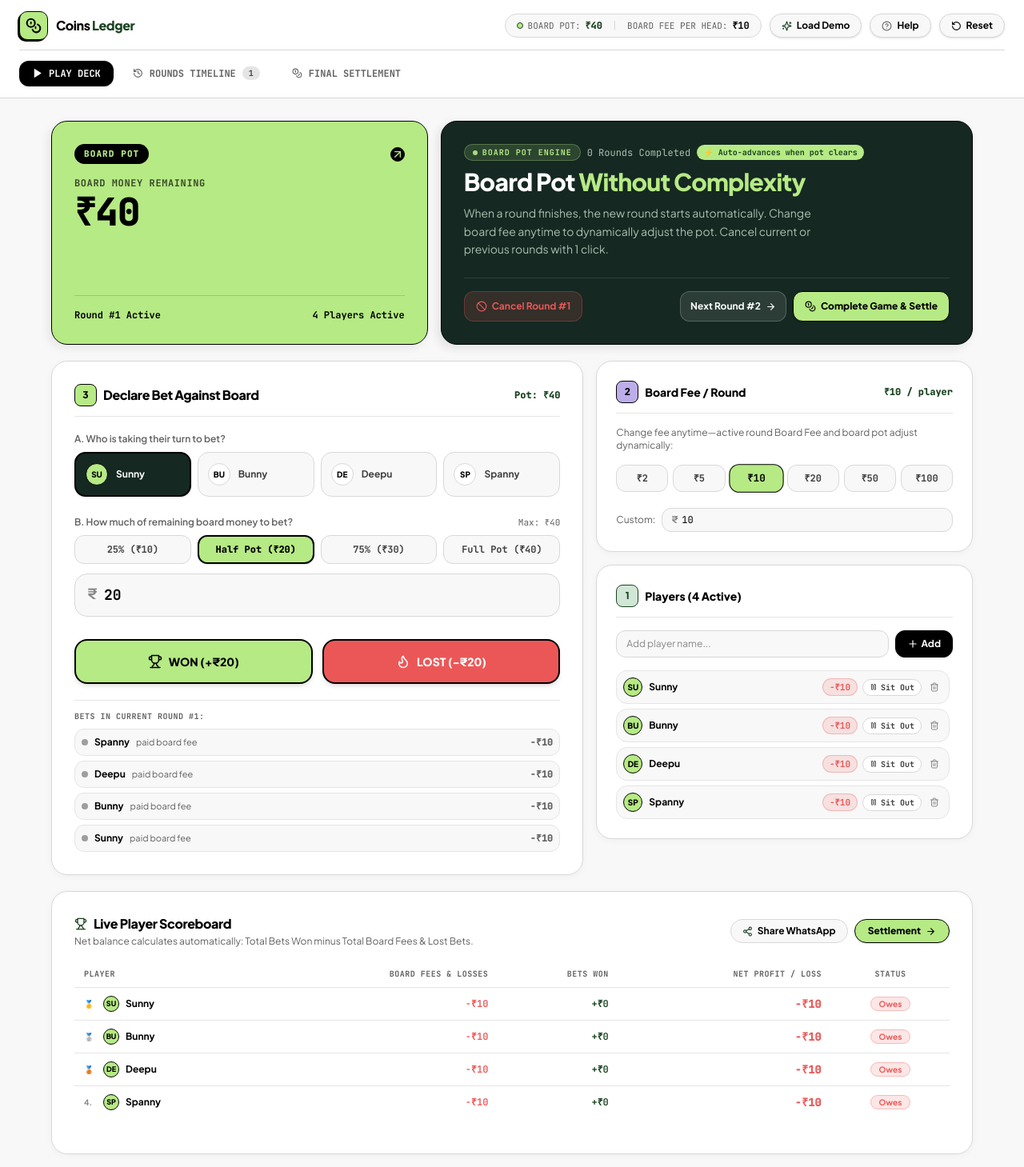
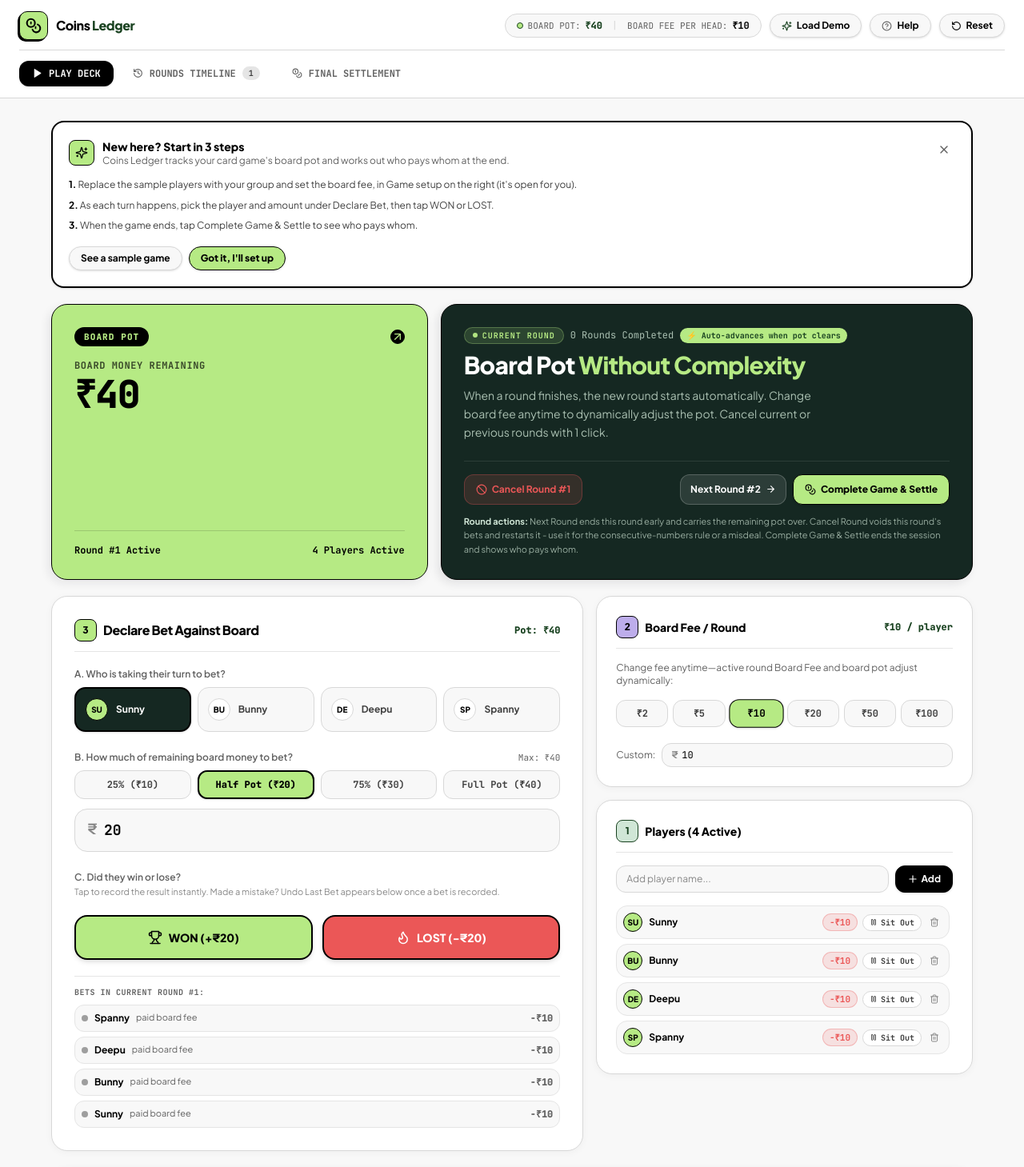
Before and after one commit to Nikhil-sai-nambula/coinledger, a React (Vite) app: page / in a window 1280 px wide. Shown: the top 1459 px of the page at 80% size. Built offline with nearby package versions, Linux system fonts and the light colour scheme.

Commit message:
Clarity pass: welcome strip, setup-first order, step C label, hints, medal gating
Added welcome message functionality for new users and updated game activity checks.

```diff
--- a/src/components/SimpleGameView.tsx
+++ b/src/components/SimpleGameView.tsx
@@ -31,6 +31,7 @@ import {
   ChevronDown,
   ChevronUp,
   Settings2,
+  X,
 } from 'lucide-react'
 
 // Coins Ledger Presets starting from ₹2, ₹5, ₹10, ₹20, ₹50, ₹100
@@ -39,6 +40,7 @@ const BOARD_FEE_PRESETS = [2, 5, 10, 20, 50, 100]
 export const SimpleGameView: React.FC = () => {
   const {
     state,
+    startedWithSavedGame,
     completedRounds,
     completedRoundsCount,
     lastCompletedRound,
@@ -62,6 +64,7 @@ export const SimpleGameView: React.FC = () => {
     activeRound,
     completeGameAndSettle,
     createRound,
+    loadDemoGame,
   } = useGame()
 
   // Step 1: Add player state
@@ -398,7 +401,13 @@ export const SimpleGameView: React.FC = () => {
 
   // Mobile: game setup accordion (board fee + player management) - expanded pre-game,
   // auto-collapses to a one-line summary once play begins; desktop always shows everything.
-  const gameHasActivity = recentBets.length > 0 || completedRoundsCount > 0
+  // "Activity" means a real declared bet (won/lost), not the automatic board-fee
+  // contributions every round starts with.
+  const gameHasActivity = state.transactions.some(
+    t => t.roundId === activeRound?.id &&
+         (t.category === 'BOARD_PAYOUT' ||
+          (t.category === 'PLAYER_CONTRIBUTION' && (t.notes || '').toLowerCase().includes('lost bet')))
+  ) || completedRoundsCount > 0
   const [setupOpen, setSetupOpen] = useState(!gameHasActivity)
   const setupAutoCollapsed = React.useRef(false)
   React.useEffect(() => {
@@ -408,8 +417,77 @@ export const SimpleGameView: React.FC = () => {
     }
   }, [gameHasActivity])
 
+  // First-run welcome: only for a visitor who had no saved game and no real
+  // activity yet. Dismissible; also disappears by itself once play begins.
+  const [welcomeDismissed, setWelcomeDismissed] = useState(false)
+  const showWelcome = !startedWithSavedGame && !welcomeDismissed && !gameHasActivity && !isGameSettled
+
+  // Medal ranks only make sense once a real bet has been recorded anywhere.
+  const anyBetRecorded = state.transactions.some(
+    t => t.category === 'BOARD_PAYOUT' ||
+         (t.category === 'PLAYER_CONTRIBUTION' && (t.notes || '').toLowerCase().includes('lost bet'))
+  )
+
   return (
     <div className="space-y-4 sm:space-y-5 max-w-6xl mx-auto pb-8">
+
+      {/* First-run Welcome Strip */}
+      {showWelcome && (
+        <div className="p-4 sm:p-5 rounded-[16px] bg-white border-2 border-black space-y-3 shadow-sm">
+          <div className="flex items-start justify-between gap-3">
+            <div className="flex items-center gap-2.5">
+              <div className="w-8 h-8 rounded-[8px] bg-[#B6EA84] border border-black flex items-center justify-center shrink-0">
+                <Sparkles size={16} className="text-black" />
+              </div>
+              <div>
+                <h2 className="text-sm font-black text-black">New here? Start in 3 steps</h2>
+                <p className="text-xs text-[#616161]">
+                  Coins Ledger tracks your card game's board pot and works out who pays whom at the end.
+                </p>
+              </div>
+            </div>
+            <button
+              type="button"
+              onClick={() => setWelcomeDismissed(true)}
+              aria-label="Dismiss welcome"
+              className="p-1.5 rounded-full text-[#616161] hover:text-black hover:bg-[#F0F0F0] cursor-pointer transition-colors shrink-0"
+            >
+              <X size={16} />
+            </button>
+          </div>
+
+          <ol className="text-xs text-[#404040] space-y-1.5 leading-relaxed">
+            <li>
+              <strong className="text-black">1.</strong> Replace the sample players with your group and set the board fee, in Game setup
+              <span className="lg:hidden"> below</span>
+              <span className="hidden lg:inline"> on the right</span> (it's open for you).
+            </li>
+            <li>
+              <strong className="text-black">2.</strong> As each turn happens, pick the player and amount under Declare Bet, then tap WON or LOST.
+            </li>
+            <li>
+              <strong className="text-black">3.</strong> When the game ends, tap Complete Game & Settle to see who pays whom.
+            </li>
+          </ol>
+
+          <div className="flex items-center gap-2 flex-wrap pt-1">
+            <button
+              type="button"
+              onClick={loadDemoGame}
+              className="px-3.5 py-1.5 rounded-full text-xs font-bold bg-[#F8F8F8] hover:bg-black hover:text-white text-black border border-[#D8D8D8] hover:border-black transition-all cursor-pointer shadow-sm"
+            >
+              See a sample game
+            </button>
+            <button
+              type="button"
+              onClick={() => setWelcomeDismissed(true)}
+              className="px-3.5 py-1.5 rounded-full text-xs font-black bg-[#B6EA84] hover:bg-[#a5db71] text-black border border-black cursor-pointer shadow-sm transition-colors"
+            >
+              Got it, I'll set up
+            </button>
+          </div>
+        </div>
+      )}
 
       {/* Celebration Notification */}
       {celebrationMsg && (
@@ -465,7 +543,7 @@ export const SimpleGameView: React.FC = () => {
             <div className="flex items-center gap-2 flex-wrap">
               <span className="text-[10px] font-mono tracking-widest uppercase font-bold text-[#B6EA84] bg-[#B6EA84]/15 border border-[#B6EA84]/30 px-2.5 py-0.5 rounded-full flex items-center gap-1.5">
                 <span className="w-1.5 h-1.5 rounded-full bg-[#B6EA84] animate-pulse" />
-                BOARD POT ENGINE
+                CURRENT ROUND
               </span>
               <span className="text-xs text-[#D0E6D6]/80 font-mono">
                 {completedRoundsCount} {completedRoundsCount === 1 ? 'Round' : 'Rounds'} Completed
@@ -534,6 +612,10 @@ export const SimpleGameView: React.FC = () => {
               </button>
             </div>
           </div>
+
+          <p className="mt-3 text-[10px] sm:text-[11px] text-[#D0E6D6]/70 leading-relaxed relative z-10">
+            <span className="font-bold text-[#D0E6D6]">Round actions:</span> Next Round ends this round early and carries the remaining pot over. Cancel Round voids this round's bets and restarts it - use it for the consecutive-numbers rule or a misdeal. Complete Game & Settle ends the session and shows who pays whom.
+          </p>
         </div>
 
       </div>
@@ -542,7 +624,7 @@ export const SimpleGameView: React.FC = () => {
       <div className="grid grid-cols-1 lg:grid-cols-12 gap-4">
 
         {/* The Betting Deck */}
-        <div className="lg:col-span-7 cl-card-charcoal bento-card-white p-4 sm:p-7 space-y-4 sm:space-y-5">
+        <div className={`lg:col-span-7 cl-card-charcoal bento-card-white p-4 sm:p-7 space-y-4 sm:space-y-5 ${showWelcome ? 'order-2 lg:order-1' : ''}`}>
           <div className="flex items-center justify-between border-b border-[#E5E5E5] pb-3">
             <div className="flex items-center gap-2">
               <div className="w-7 h-7 rounded-[8px] bg-[#B6EA84] text-black border border-black flex items-center justify-center font-black text-xs">
@@ -731,8 +813,18 @@ export const SimpleGameView: React.FC = () => {
             </div>
           )}
 
+          {/* Substep C: Record the outcome */}
+          <div className="pt-1">
+            <label className="text-xs font-semibold text-[#616161] block">
+              C. Did they win or lose?
+            </label>
+            <p className="text-[11px] text-[#888888] mt-0.5">
+              Tap to record the result instantly. Made a mistake? Undo Last Bet appears below once a bet is recorded.
+            </p>
+          </div>
+
           {/* Substep C: Mobile-First Big Outcome Buttons */}
-          <div className="pt-2 grid grid-cols-2 gap-3">
+          <div className="grid grid-cols-2 gap-3">
             <button
               type="button"
               onClick={() => handleExecuteBet('WON')}
@@ -806,7 +898,7 @@ export const SimpleGameView: React.FC = () => {
         </div>
 
         {/* Board Fee & Table Setup */}
-        <div className="lg:col-span-5 space-y-4">
+        <div className={`lg:col-span-5 space-y-4 ${showWelcome ? 'order-1 lg:order-2' : ''}`}>
 
           {/* Mobile: Game setup accordion toggle (desktop always shows everything below) */}
           <button
@@ -816,7 +908,7 @@ export const SimpleGameView: React.FC = () => {
           >
             <span className="flex items-center gap-2 text-xs font-extrabold text-black">
               <Settings2 size={14} className="text-[#194220]" />
-              <span>Game setup</span>
+              <span>{showWelcome ? 'Start here: players & board fee' : 'Game setup'}</span>
             </span>
             <span className="flex items-center gap-1.5 text-[11px] font-mono text-[#616161] font-bold">
               <span>{formatPaise(boardMoneyPaise)} / player &bull; {activeCount} players</span>
@@ -1076,7 +1168,7 @@ export const SimpleGameView: React.FC = () => {
                     <tr key={p.id} className="hover:bg-[#F8F8F8] transition-colors">
                       <td className="py-2.5 px-3 font-sans font-bold text-black flex items-center gap-2">
                         <span className="text-[#888888] text-[10px] w-4">
-                          {idx === 0 ? '🥇' : idx === 1 ? '🥈' : idx === 2 ? '🥉' : `${idx + 1}.`}
+                          {anyBetRecorded && idx === 0 ? '🥇' : anyBetRecorded && idx === 1 ? '🥈' : anyBetRecorded && idx === 2 ? '🥉' : `${idx + 1}.`}
                         </span>
                         <div
                           className="w-5 h-5 rounded-full flex items-center justify-center text-[9px] font-black text-black bg-[#B6EA84] border border-black shrink-0"
@@ -1134,7 +1226,7 @@ export const SimpleGameView: React.FC = () => {
                 <div key={p.id} className="py-2.5 flex items-center justify-between gap-2">
                   <div className="flex items-center gap-2 min-w-0">
                     <span className="text-[#888888] text-[10px] w-4 shrink-0 font-mono">
-                      {idx === 0 ? '🥇' : idx === 1 ? '🥈' : idx === 2 ? '🥉' : `${idx + 1}.`}
+                      {anyBetRecorded && idx === 0 ? '🥇' : anyBetRecorded && idx === 1 ? '🥈' : anyBetRecorded && idx === 2 ? '🥉' : `${idx + 1}.`}
                     </span>
                     <div className="w-5 h-5 rounded-full flex items-center justify-center text-[9px] font-black text-black bg-[#B6EA84] border border-black shrink-0">
                       {p.name.substring(0, 2).toUpperCase()}
```
